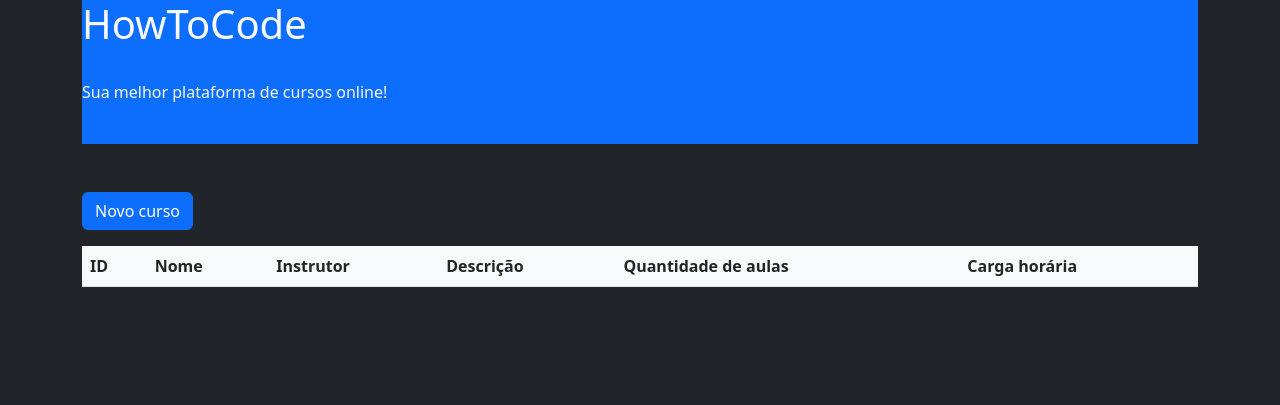
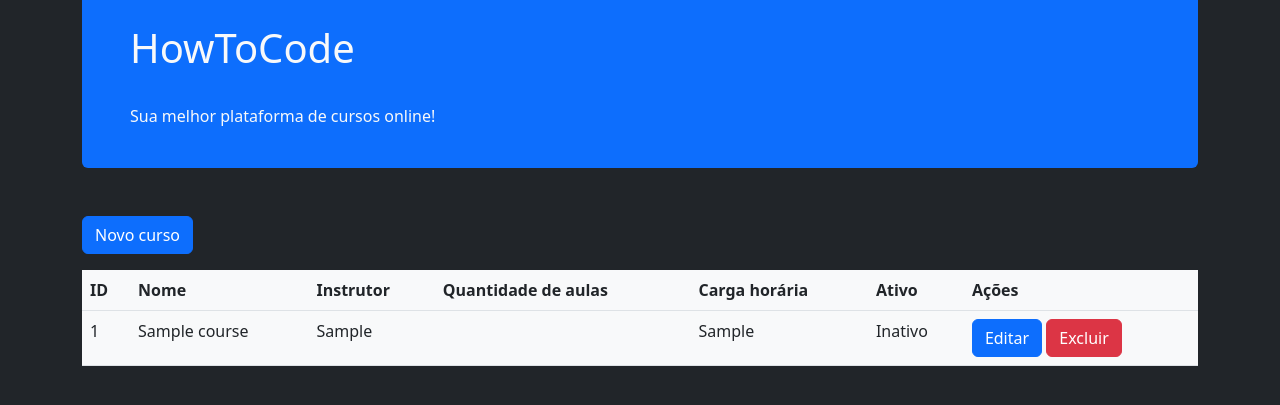
Before and after one commit to Marcos-Adriano/HowToCode, a PHP site: page /pagina.php in a window 1280 px wide. Shown: the top 405 px of the page. Run offline with PHP 8.4, Linux system fonts and the light colour scheme; tables that the repository leaves empty or names only in its code hold one stand-in row (values such as "Sample post"); lists and menus that the app fills with data are empty; some libraries are stand-ins or nearby versions.

Commit message:
listagem e edição de cursos

```diff
--- a/app/Db/Database.php
+++ b/app/Db/Database.php
@@ -60,4 +60,15 @@ class Database{
 
         return $this->execute($query);
     }
+
+    public function update($where, $values){
+
+        $fields = array_keys($values);
+
+        $query = 'UPDATE '.$this->table.' SET '.implode('=?,',$fields).'=? WHERE '.$where;
+
+        $this->execute($query,array_values($values));
+
+        return true;
+    }
 }
--- a/app/Entity/Course.php
+++ b/app/Entity/Course.php
@@ -7,31 +7,46 @@ use PDO;
 use PDOException;
 
 class Course{
-    public $id;
-    public $courseName;
-    public $description;
-    public $isActive;
-    public $instructorName;
-    public $numberClasses;
-    public $hours;
+    public $course_id;
+    public $course_name;
+    public $course_description;
+    public $course_isActive;
+    public $course_instructor;
+    public $course_numberClasses;
+    public $course_hours;
 
     public function cadastrar(){
         $this->data = date('Y-m-d H:i:s');
 
         $obDatabase = new Database('course');
-        $this->id = $obDatabase->insert([
-                                'course_Name' => $this->courseName,
-                                'course_instructor' => $this->instructorName,
-                                'course_description' => $this->description,
-                                'course_numberClasses' => $this->numberClasses,
-                                'course_hours' => $this->hours
+        $this->course_id = $obDatabase->insert([
+                                'course_name' => $this->course_name,
+                                'course_instructor' => $this->course_instructor,
+                                'course_description' => $this->course_description,
+                                'course_numberClasses' => $this->course_numberClasses,
+                                'course_hours' => $this->course_hours
                             ]);
 
         return true;
     }
 
-    public static function getCourse($where = null, $order = null, $limit = null){
+    public function atualizar(){
+        return (new Database('course'))->update('course_id = '.$this->course_id,[
+                                                'course_name' => $this->course_name,
+                                                'course_instructor' => $this->course_instructor,
+                                                'course_description' => $this->course_description,
+                                                'course_numberClasses' => $this->course_numberClasses,
+                                                'course_hours' => $this->course_hours
+
+        ]);
+    }
+
+    public static function getCourses($where = null, $order = null, $limit = null){
         return (new Database('course'))->select($where, $order, $limit)->fetchAll(PDO::FETCH_CLASS, self::class);
     }
 
+    public static function getCourse($id){
+        return (new Database('course'))->select('course_id = '.$id)->fetchObject(self::class);
+    }
+
 }
--- a/includes/header.php
+++ b/includes/header.php
@@ -5,11 +5,11 @@
     <meta http-equiv="X-UA-Compatible" content="IE=edge">
     <meta name="viewport" content="width=device-width, initial-scale=1.0">
     <link rel="stylesheet" href="node_modules/bootstrap/dist/css/bootstrap.min.css">
-    <title>HOW TO CODE - </title>
+    <title>HOW TO CODE</title>
 </head>
     <body class="bg-dark text-light">
         <div class="container">
-        <div class="jumbtron bg-primary">
-            <h1>HowToCode</h1><br>
-            <p>Sua melhor plataforma de cursos online!</p><br>
-        </div>
+            <div class="jumbtron bg-primary ps-5 pt-4 rounded-bottom">
+                <h1>HowToCode</h1><br>
+                <p>Sua melhor plataforma de cursos online!</p><br>
+            </div>
--- a/includes/listagem.php
+++ b/includes/listagem.php
@@ -1,7 +1,18 @@
 <?php
+// <td>'.$course->course_description.'</td>
+    $results = '';
+    foreach($courses as $course){
+        $results .= '<tr>
+                        <td>'.$course->course_id.'</td>
+                        <td>'.$course->course_name.'</td>
+                        <td>'.$course->course_instructor.'</td>
 
-    $results = '';
-
+                        <td>'.$course->course_numberClasses.'</td>
+                        <td>'.$course->course_hours.'</td>
+                        <td>'.($course->course_isActive == 1 ? 'Ativo' : 'Inativo').'</td>
+                        <td><a href="editar.php?id='.$course->course_id.'"><button type="button" class="btn btn-primary">Editar</button></a> <a href="excluir.php?id='.$course->course_id.'"><button type="button" class="btn btn-danger">Excluir</button></a></td>
+                        </tr>';
+    }
 ?>
 
 <main>
@@ -19,13 +30,15 @@
                     <th>ID</th>
                     <th>Nome</th>
                     <th>Instrutor</th>
-                    <th>Descrição</th>
+                    <!-- <th>Descrição</th> -->
                     <th>Quantidade de aulas</th>
                     <th>Carga horária</th>
+                    <th>Ativo</th>
+                    <th>Ações</th>
                 </tr>
             </thead>
             <tbody>
-
+                <?=$results?>
             </tbody>
         </table>
     </section>
--- a/pagina.php
+++ b/pagina.php
@@ -4,7 +4,7 @@ require __DIR__.'/vendor/autoload.php';
 
 use \App\Entity\Course;
 
-$cursos = Course::getCourse();
+$courses = Course::getCourses();
 
 include __DIR__.'/includes/header.php';
 include __DIR__.'/includes/listagem.php';
```
Also changed, not shown: cadastrar.php (+20 -8 lines), editar.php (added, +36 -0 lines), includes/formulario.php (+12 -13 lines).
